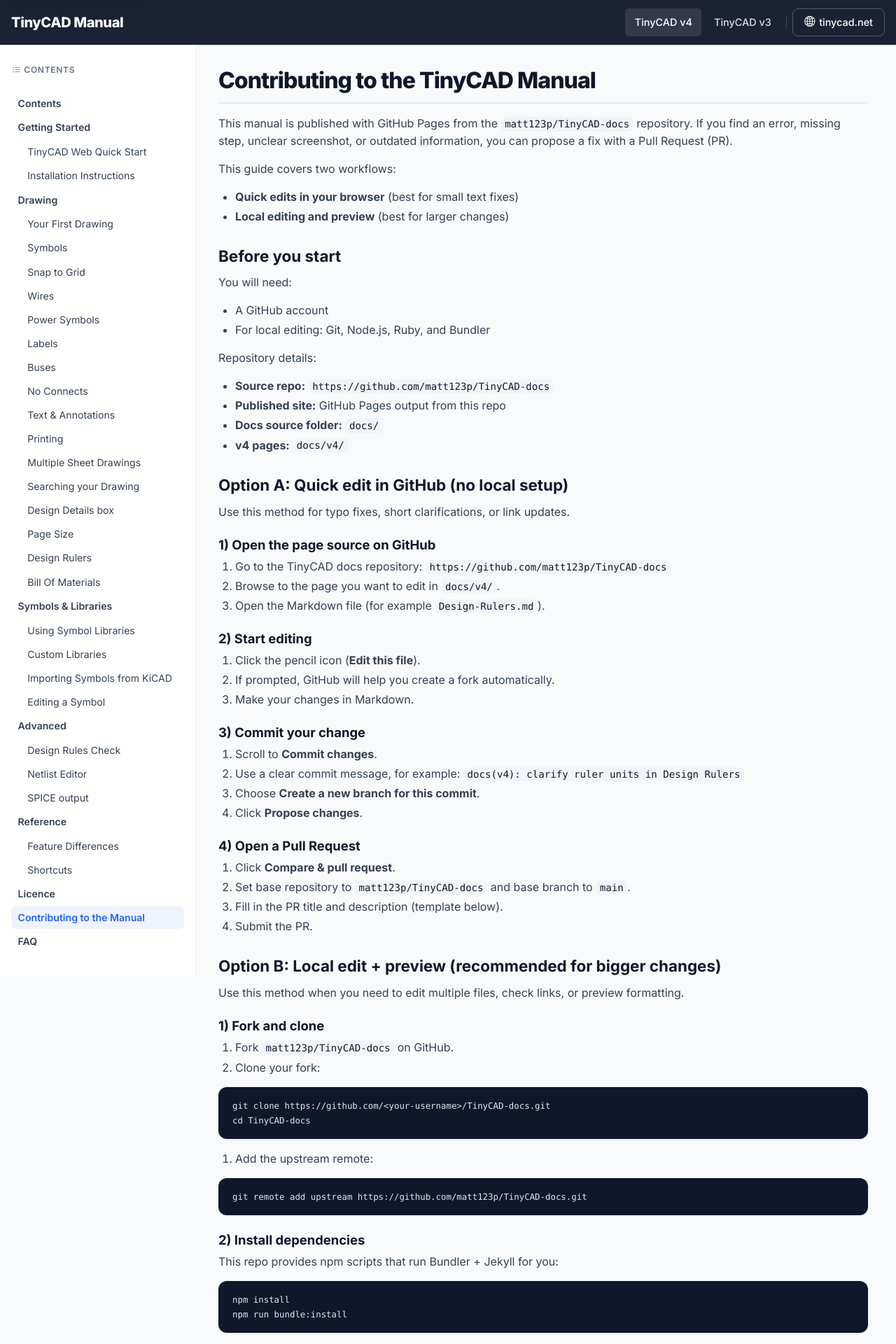
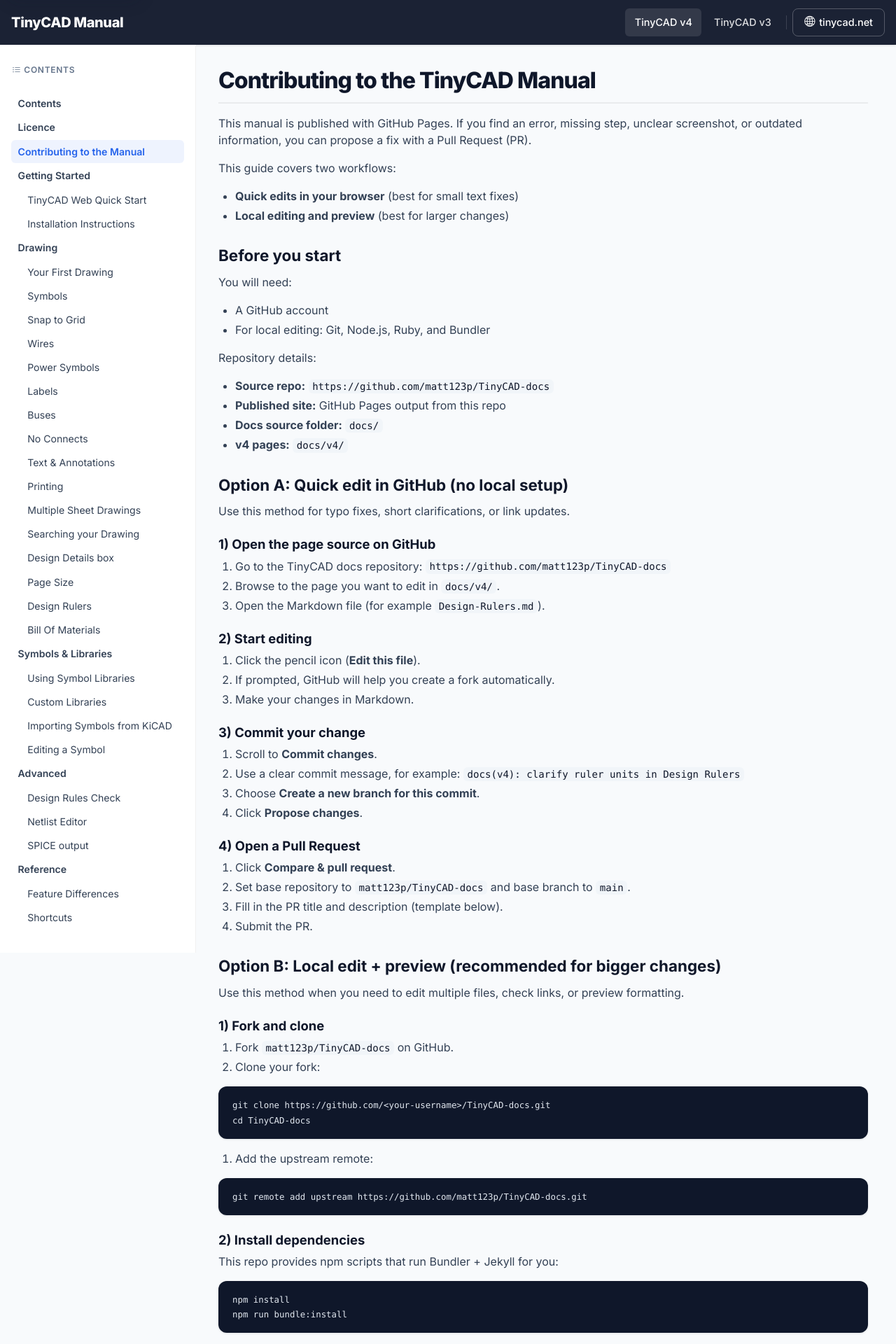
Before and after one commit to matt123p/TinyCAD-docs, a Jekyll site: the page built from docs/v4/Contributing-to-the-Manual.md, in a window 1280 px wide. Shown: the top 1920 px of the page at 70% size. Built offline with Jekyll 4.4.1, drawn with Linux system fonts in a browser that asks for light colours; a style sheet for code colours, icons or effects is not loaded; our own code applies the rules of GitHub Pages for plain Markdown files; some of the changed text lies outside the part shown.

Commit message:
Fix up Contributing-to-the-Manual

````diff
--- a/docs/assets/manual.css
+++ b/docs/assets/manual.css
@@ -173,6 +173,7 @@
 
 /* ---- Content area ---- */
 .manual-content-scroll {
+  height: 100%;
   overflow: hidden;
   min-height: 0;
 }
@@ -196,7 +197,9 @@
   position: sticky;
   top: 0;
   align-self: start;
+  min-height: 0;
   max-height: 100%;
+  box-sizing: border-box;
   overflow-y: auto;
   padding: 1.5rem 1rem 2rem 1rem;
   border-right: 1px solid var(--tc-border);
--- a/docs/v4/Contributing-to-the-Manual.md
+++ b/docs/v4/Contributing-to-the-Manual.md
@@ -4,9 +4,8 @@
 
 # Contributing to the TinyCAD Manual
 
-This manual is published with GitHub Pages from the `matt123p/TinyCAD-docs` repository.
-If you find an error, missing step, unclear screenshot, or outdated information, you can
-propose a fix with a Pull Request (PR).
+This manual is published with GitHub Pages. If you find an error, missing step, unclear
+screenshot, or outdated information, you can propose a fix with a Pull Request (PR).
 
 This guide covers two workflows:
 
@@ -89,14 +88,6 @@
 npm run bundle:install
 ```
 
-If you want to test translated builds locally, create a local env file (not checked in):
-
-```bash
-cp .env.local.example .env.local
-```
-
-Then set `OPENAI_API_KEY` in `.env.local`.
-
 ### 3) Create a branch for your change
 
 ```bash
@@ -121,16 +112,8 @@
 
 ### 5) Preview site locally
 
-Start a local server (no translation):
-
 ```bash
 npm run serve
-```
-
-Start a local server with translation enabled:
-
-```bash
-npm run serve:translate:local
 ```
 
 Then open the local URL shown in terminal (typically `http://127.0.0.1:4000`).
@@ -235,11 +218,6 @@
 
 ## Common issues and fixes
 
-- **Translation build does not run in GitHub Actions**
-  - Translation only runs on `main`, and requires the `OPENAI_API_KEY` repository secret.
-- **Local translated build fails with API key error**
-  - Ensure `.env.local` exists and contains `OPENAI_API_KEY=...`, then use `npm run build:translate:local` or `npm run serve:translate:local`.
-
 - **PR shows unrelated file changes**
   - Create a fresh branch from updated `main` and cherry-pick only your commit(s).
 - **Navigation item missing**
````
Also changed, not shown: docs/_data/navigation.yml (+4 -6 lines).
